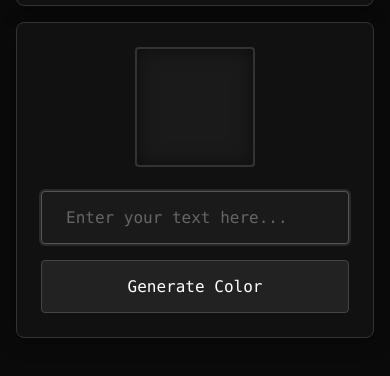
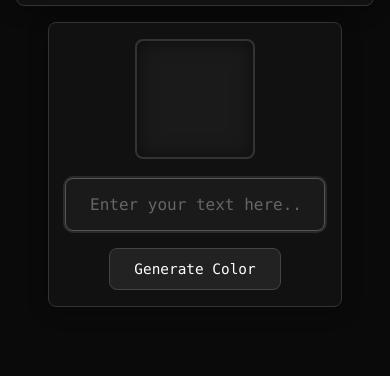
Before and after one commit to c-poramet/ASHSHA, a plain HTML site: page index.html in a window 390 px wide. Shown: the part 142-518 px from the top of the page. Drawn offline with nearby package versions, Linux system fonts and the light colour scheme.

Commit message:
Refactor input form and top panel layout for improved responsiveness; enhance styling for better user interaction

```diff
--- a/index.html
+++ b/index.html
@@ -26,7 +26,7 @@
             </div>
 
             <div class="input-section">
-                <form class="input-wrapper" onsubmit="handleSubmit(); return false;">
+                <form class="input-form" onsubmit="handleSubmit(); return false;">
                     <input type="text" id="textInput" placeholder="Enter your text here..." maxlength="500">
                     <button type="submit">Generate Color</button>
                 </form>
--- a/style.css
+++ b/style.css
@@ -47,17 +47,17 @@ body {
 }
 
 .top-panel {
-    display: grid;
-    grid-template-columns: 280px 1fr;
+    display: flex;
+    flex-direction: column;
+    align-items: center;
     gap: 2rem;
-    align-items: stretch;
     background: #111111;
     border: 1px solid #333;
     border-radius: 8px;
-    padding: 1.5rem;
+    padding: 2rem;
     box-shadow: 0 4px 20px rgba(0, 0, 0, 0.3);
-    min-height: 240px;
-    width: 100%;
+    max-width: 500px;
+    margin: 0 auto;
 }
 
 .color-section {
@@ -68,11 +68,11 @@ body {
 }
 
 .color-box {
-    width: 180px;
-    height: 180px;
+    width: 200px;
+    height: 200px;
     background: #1a1a1a;
     border: 2px solid #333;
-    border-radius: 4px;
+    border-radius: 8px;
     transition: all 0.3s ease;
     box-shadow: inset 0 0 20px rgba(0, 0, 0, 0.5);
     position: relative;
@@ -136,35 +136,37 @@ body {
 .input-section {
     display: flex;
     flex-direction: column;
-    justify-content: center;
-    align-items: flex-start;
-    gap: 1rem;
-    height: 100%;
-}
-
-.input-wrapper {
-    display: flex;
-    gap: 1rem;
     align-items: center;
     width: 100%;
 }
 
+.input-form {
+    display: flex;
+    flex-direction: column;
+    gap: 1rem;
+    width: 100%;
+    max-width: 350px;
+    align-items: center;
+}
+
 input[type="text"] {
-    flex: 1;
+    width: 100%;
     padding: 1rem 1.5rem;
     background: #1a1a1a;
     border: 1px solid #333;
-    border-radius: 4px;
+    border-radius: 8px;
     color: #e0e0e0;
     font-family: inherit;
     font-size: 1rem;
     transition: all 0.3s ease;
+    text-align: center;
 }
 
 input[type="text"]:focus {
     outline: none;
     border-color: #555;
     box-shadow: 0 0 0 2px rgba(255, 255, 255, 0.1);
+    transform: translateY(-1px);
 }
 
 input[type="text"]::placeholder {
@@ -172,27 +174,29 @@ input[type="text"]::placeholder {
 }
 
 button {
-    padding: 1rem 2rem;
+    padding: 1rem 2.5rem;
     background: #222;
     color: #fff;
     border: 1px solid #444;
-    border-radius: 4px;
+    border-radius: 8px;
     cursor: pointer;
     font-family: inherit;
     font-size: 1rem;
-    font-weight: 300;
+    font-weight: 400;
     transition: all 0.3s ease;
-    white-space: nowrap;
+    min-width: 180px;
 }
 
 button:hover {
     background: #333;
     border-color: #555;
     transform: translateY(-1px);
+    box-shadow: 0 4px 12px rgba(0, 0, 0, 0.3);
 }
 
 button:active {
     transform: translateY(0);
+    box-shadow: 0 2px 6px rgba(0, 0, 0, 0.3);
 }
 
 .process-panel {
@@ -427,13 +431,17 @@ button:active {
 /* Responsive Design */
 @media (max-width: 1200px) {
     .top-panel {
-        grid-template-columns: 250px 1fr;
-        gap: 1.5rem;
+        max-width: 450px;
+        padding: 1.5rem;
     }
 
     .color-box {
-        width: 160px;
-        height: 160px;
+        width: 180px;
+        height: 180px;
+    }
+
+    .input-form {
+        max-width: 320px;
     }
 
     .overlay-text {
@@ -464,19 +472,18 @@ button:active {
     }
 
     .top-panel {
-        grid-template-columns: 1fr;
+        max-width: 100%;
+        padding: 1.5rem;
         gap: 1.5rem;
-        text-align: center;
-        min-height: auto;
-    }
-
-    .color-section {
-        align-items: center;
     }
 
     .color-box {
-        width: 120px;
-        height: 120px;
+        width: 150px;
+        height: 150px;
+    }
+
+    .input-form {
+        max-width: 300px;
     }
 
     .overlay-text {
@@ -488,9 +495,9 @@ button:active {
         padding: 0.3rem;
     }
 
-    .input-wrapper {
-        flex-direction: column;
-        align-items: stretch;
+    button {
+        padding: 0.875rem 2rem;
+        min-width: 160px;
     }
 
     .results-container {
@@ -526,6 +533,26 @@ button:active {
         letter-spacing: 1px;
     }
 
+    .top-panel {
+        padding: 1rem;
+        gap: 1.25rem;
+    }
+
+    .color-box {
+        width: 120px;
+        height: 120px;
+    }
+
+    .input-form {
+        max-width: 280px;
+    }
+
+    button {
+        padding: 0.75rem 1.5rem;
+        min-width: 140px;
+        font-size: 0.9rem;
+    }
+
     .averages-display {
         grid-template-columns: 1fr;
     }
```
